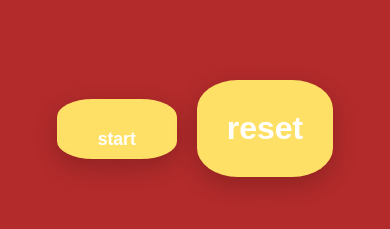
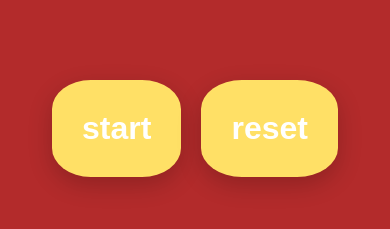
Before and after one commit to triumph101LAB/AltSchool_FinalExam, a plain HTML site: page index.html in a window 390 px wide. Shown: the part 439-668 px from the top of the page. Drawn offline with Linux system fonts and the light colour scheme.

Commit message:
Update style.css

```diff
--- a/style.css
+++ b/style.css
@@ -68,11 +68,7 @@ h1 {
     .watch {
         font-size: 2.2rem;
     }
-    #startStopBtn {
-        width: 120px;
-        height: 60px;
-        font-size: 1.1rem;
-    }
+
     h1 {
         font-size: 2rem;
     }
```
